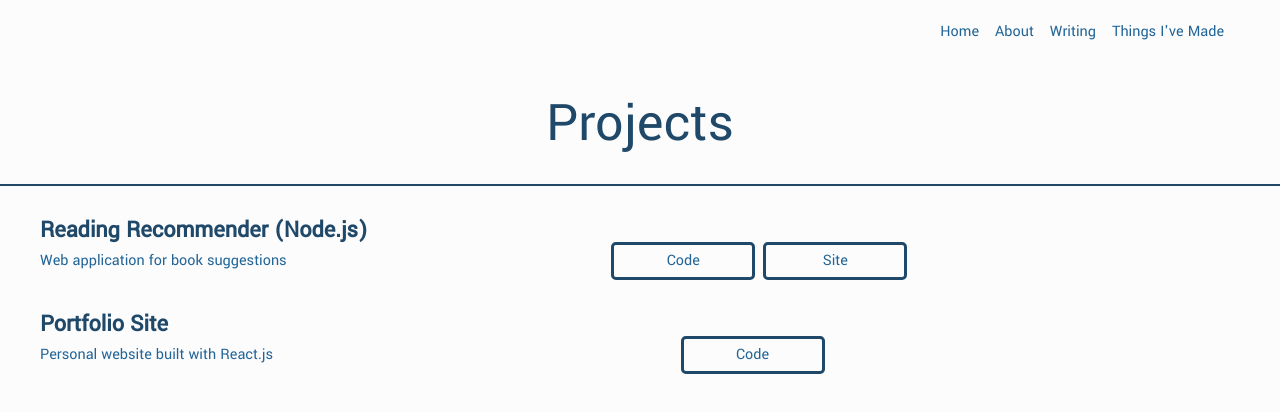
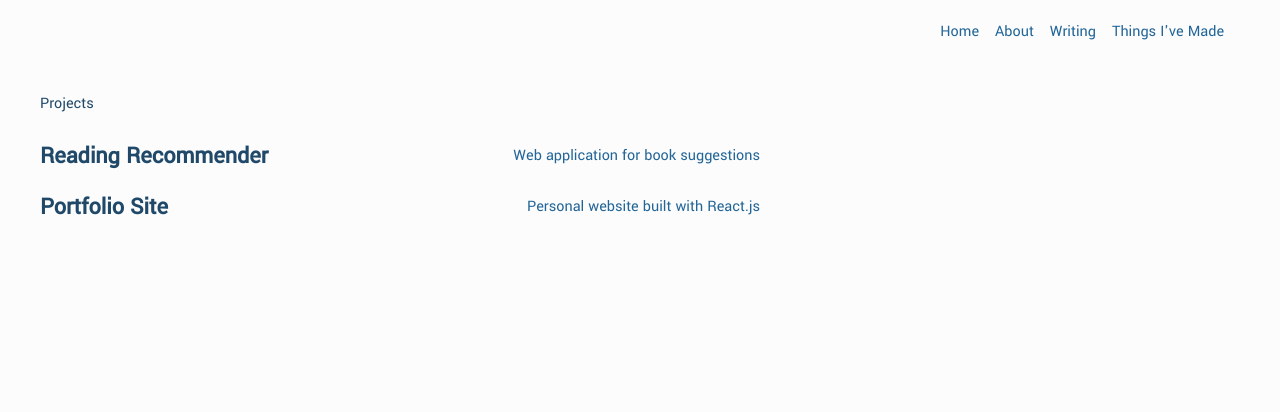
Before and after one commit to darienpayton/darienpayton-website, a React (Create React App) app: page /projects in a window 1280 px wide. Shown: the top 412 px of the page. Built offline with nearby package versions, Linux system fonts and the light colour scheme.

Commit message:
updated styling

```diff
--- a/src/pages/projects/Projects.js
+++ b/src/pages/projects/Projects.js
@@ -8,32 +8,27 @@
   return (
     <Background>
       <NavBar />
-      <div className="header">
-        <h1 className="page-header">Projects</h1>
+      <div className="section-header">
+        <h2 className="section-title">Projects</h2>
       </div>
-      <hr />
-      <div className="project-container">
-        <div className="project">
-          <h3>Reading Recommender (Node.js)</h3>
+      <div className="featured-container">
+        <div className="featured">
           <div className="desc">
+            <a
+              className="title"
+              href="https://reading-recommender.netlify.com/"
+            >
+              Reading Recommender
+            </a>
             <p>Web application for book suggestions</p>
-            <div className="refs">
-              <a href="https://github.com/reading-recommender/reading-recommender-BE">
-                Code
-              </a>
-              <a href="https://reading-recommender.netlify.com/">Site</a>
-            </div>
           </div>
         </div>
-        <div className="project">
-          <h3>Portfolio Site</h3>
+        <div className="featured">
           <div className="desc">
+            <a className="title" href="https://darienpayton.com">
+              Portfolio Site
+            </a>
             <p>Personal website built with React.js</p>
-            <div className="refs">
-              <a href="https://github.com/darienpayton/darienpayton-website">
-                Code
-              </a>
-            </div>
           </div>
         </div>
       </div>
--- a/src/pages/projects/projects.scss
+++ b/src/pages/projects/projects.scss
@@ -1,51 +1,42 @@
 @import '../../styles/reset.scss';
 @import '../../styles/variables.scss';
 
-.project-container {
-  // border: 1px solid red;
+.section-header {
+  margin: 2rem 2.5rem;
+  .section-title {
+    font-size: 1rem;
+    color: $strong-blue;
+  }
+}
+
+.featured-container {
   padding: 0 2.5rem;
 
-  .project {
-    margin-bottom: 2rem;
-
-    h3 {
-      font-size: 1.5rem;
-      font-weight: bolder;
-      color: $strong-blue;
-    }
+  .featured {
+    margin-bottom: 1.7rem;
   }
 }
 
 .desc {
   display: flex;
+  width: 60%;
+
+  .title {
+    font-size: 1.5rem;
+    font-weight: bolder;
+    color: $strong-blue;
+    text-decoration-line: none;
+
+    &:hover,
+    &:focus {
+      transform: translateY(-0.25em);
+      color: $highlight-blue;
+    }
+  }
 
   p {
     align-self: center;
+    margin-left: auto;
     color: $med-blue;
   }
-
-  .refs {
-    display: flex;
-    margin: auto;
-    width: 40%;
-    justify-content: center;
-
-    a {
-      color: $med-blue;
-      margin-right: 0.5rem;
-      text-align: center;
-      width: 30%;
-      padding: 0.5rem 1rem;
-      font-size: 1rem;
-      border: 3px solid $strong-blue;
-      border-radius: 0.3rem;
-      text-decoration: none;
-
-      &:hover,
-      &:focus {
-        box-shadow: 0 0.5em 0.5em -0.4em $highlight-blue;
-        transform: translateY(-0.25em);
-      }
-    }
-  }
 }
```
